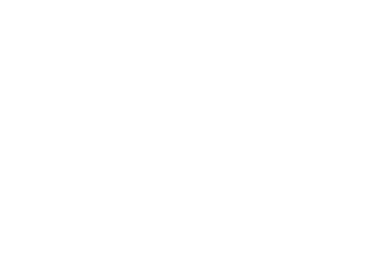
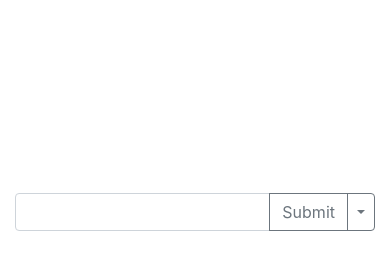
Before and after one commit to JFigueroa8/Fortnite_Stat_Tracker, a website: page static/index.html in a window 390 px wide. Drawn offline with nearby package versions, Linux system fonts and the light colour scheme.

Commit message:
Added more bootstrap

```diff
--- a/static/index.html
+++ b/static/index.html
@@ -10,7 +10,33 @@
     <link rel="stylesheet" href="https://stackpath.bootstrapcdn.com/bootstrap/4.1.3/css/bootstrap.min.css" integrity="sha384-MCw98/SFnGE8fJT3GXwEOngsV7Zt27NXFoaoApmYm81iuXoPkFOJwJ8ERdknLPMO" crossorigin="anonymous">
 </head>
 <body>
-
+    <div class="container" style="margin-top: 12em">
+        <div class="row">
+            <div class="col-lg-3"></div>
+            <div class="col-lg-6">
+                <div class="input-group">
+                    <input type="text" id="epicNickName" class="form-control" aria-label="Text input with segmented dropdown button">
+                    <div class="input-group-append">
+                      <button type="button" id="submit" class="btn btn-outline-secondary">Submit</button>
+                      <button type="button" class="btn btn-outline-secondary dropdown-toggle dropdown-toggle-split" data-toggle="dropdown" aria-haspopup="true" aria-expanded="false">
+                        <span class="sr-only">Toggle Dropdown</span>
+                      </button>
+                      <div class="dropdown-menu" id="platform">
+                        <a class="dropdown-item" href="#">PC</a>
+                        <a class="dropdown-item" href="#">XBL</a>
+                        <a class="dropdown-item" href="#">PSN</a>
+                      </div>
+                    </div>
+                  </div>
+            </div>
+            <div class="col-lg-3"></div>
+        </div>
+        <div class="row">
+            <div class="col-lg-3"></div>
+            <div class="col-lg-6" id="results "></div>
+            <div class="col-lg-3"></div>
+        </div>
+    </div>
     <script src="https://code.jquery.com/jquery-3.4.1.min.js" integrity="sha256-CSXorXvZcTkaix6Yvo6HppcZGetbYMGWSFlBw8HfCJo=" crossorigin="anonymous"></script>
     <script src="https://cdnjs.cloudflare.com/ajax/libs/popper.js/1.14.3/umd/popper.min.js" integrity="sha384-ZMP7rVo3mIykV+2+9J3UJ46jBk0WLaUAdn689aCwoqbBJiSnjAK/l8WvCWPIPm49" crossorigin="anonymous"></script>
     <script src="https://stackpath.bootstrapcdn.com/bootstrap/4.1.3/js/bootstrap.min.js" integrity="sha384-ChfqqxuZUCnJSK3+MXmPNIyE6ZbWh2IMqE241rYiqJxyMiZ6OW/JmZQ5stwEULTy" crossorigin="anonymous"></script>
```
